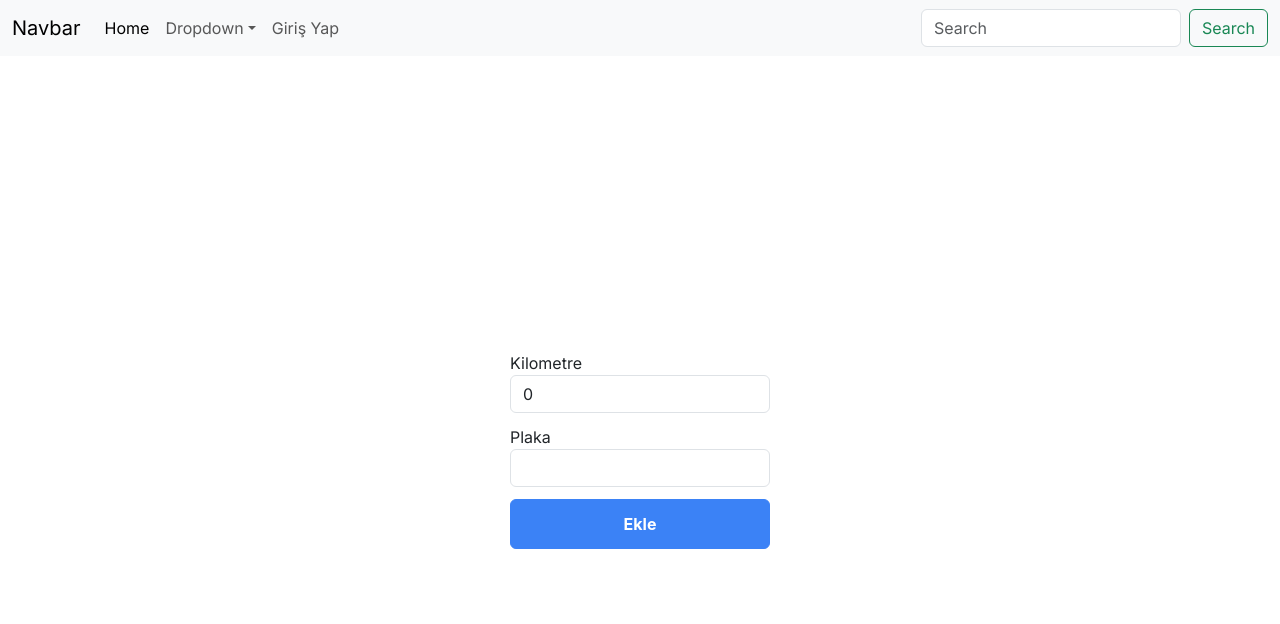
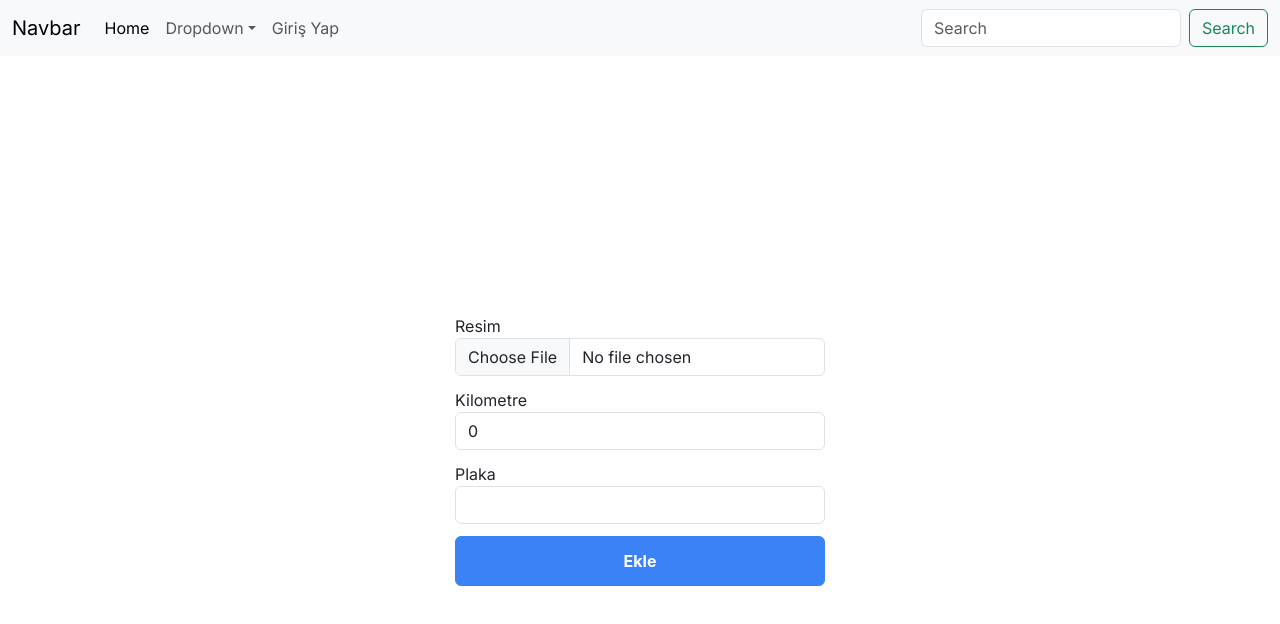
Before and after one commit to halitkalayci/tki-react, a Next.js app: page /create-car in a window 1280 px wide. Shown: the top 624 px of the page. Built offline with nearby package versions, Linux system fonts and the light colour scheme.

Commit message:
file upload

```diff
--- a/app/components/car-list/CarList.jsx
+++ b/app/components/car-list/CarList.jsx
@@ -6,6 +6,7 @@ function CarList(props) {
   return (
     <div className="card">
     <Card title={props.car.plate}>
+      <img className='mw-100' src={props.car.image}/>
         <p className="m-0">
           ID: {props.car.id} <br/>
           KM: {props.car.kilometer}
--- a/app/contexts/AuthContext.js
+++ b/app/contexts/AuthContext.js
@@ -39,7 +39,6 @@ export const AuthProvider = (props) => {
     }
 
     const isAuthorized = (roles) => {
-        debugger;
         let hasRole=false;
         let token = getDecodedToken();
         let userRoles = token[ClaimNames.ROLES];
@@ -57,6 +56,5 @@ export const AuthProvider = (props) => {
         {props.children}
     </AuthContext.Provider>
 }
-// Geolocation
-// Global Error Handler
-// navigator.geolocation.getCurrentPosition((position) => { console.log(position) })
+//FileUpload, SelectBox
+// SignalR => Canlı veri akışı
--- a/app/create-car/page.js
+++ b/app/create-car/page.js
@@ -1,5 +1,5 @@
 "use client"
-import React from 'react'
+import React, { useState } from 'react'
 import styles from "../page.module.css"
 import * as Yup from "yup";
 import { ErrorMessage, Field, Form, Formik } from 'formik';
@@ -7,6 +7,7 @@ import { Button } from 'primereact/button';
 import axiosInstance from '../utilities/axiosInterceptors';
 function CreateCar() {
 
+    const [imageBase64, setImageBase64] = useState("");
 
     const addCarInitialValues = {
         kilometer: 0,
@@ -19,22 +20,39 @@ function CreateCar() {
         .matches(/(0[1-9]|[1-7][0-9]|8[01])(([A-Z])(\d{4,5})|([A-Z]{2})(\d{3,4})|([A-Z]{3})(\d{2}))/, 'Lütfen düzgün bir Türkiye plakası giriniz.'),
     })
 
+    const onImageChange = (event) => {
+        console.log(event);
+        let reader = new FileReader();
+        reader.onload = () => {
+            console.log(reader.result); //base64
+            setImageBase64(reader.result);
+        }
+        reader.onerror = (error) => {
+            console.log("HATA: ", error)
+        }
+        reader.readAsDataURL(event.target.files[0]);
+    }
+
     // resim upload
-    // marka seçme
     return (
         <main className={styles.main}>
             <Formik
                 initialValues={addCarInitialValues}
                 validationSchema={addCarValidationSchema}
                 onSubmit={(values) => {
-                    axiosInstance.post('Cars',values)
+                    axiosInstance.post('Cars',{...values, image:imageBase64})
                     .then(response=>{
                         // kullanıcıyı uyarmak.
                     })
                 }}
             >
+                <Form>
 
-                <Form>
+                <div className='form-group'>
+                    <label>Resim</label>
+                    <Field onChange={onImageChange} type="file" name="image" className="form-control"></Field>
+                    <ErrorMessage name='image'></ErrorMessage>
+                </div>
 
                 <div className='form-group'>
                     <label>Kilometre</label>
--- a/app/globals.css
+++ b/app/globals.css
@@ -125,3 +125,6 @@ form>div{
 .cursor-pointer{
   cursor: pointer;
 }
+.mw-100{
+  max-width: 100%;
+}
--- a/app/page.js
+++ b/app/page.js
@@ -60,7 +60,7 @@ export default function Home() {
   }, []);
 
   const [cars, setCars] = useState({})
-  const [pagination, setPagination] = useState({ pageIndex: 0, pageSize: 2 })
+  const [pagination, setPagination] = useState({ pageIndex: 0, pageSize: 5 })
   const fetchCarsFromAPI = () => {
     axiosInstance.get('Cars?PageIndex=' + pagination.pageIndex + '&PageSize=' + pagination.pageSize)
       .then(response => {
@@ -128,7 +128,7 @@ export default function Home() {
         </div>)}
 
         <div className='col-12'>
-          <Paginator rows={2} totalRecords={cars.count} onPageChange={onPageChange} />
+          <Paginator rows={5} totalRecords={cars.count} onPageChange={onPageChange} />
         </div>
 
 
```
